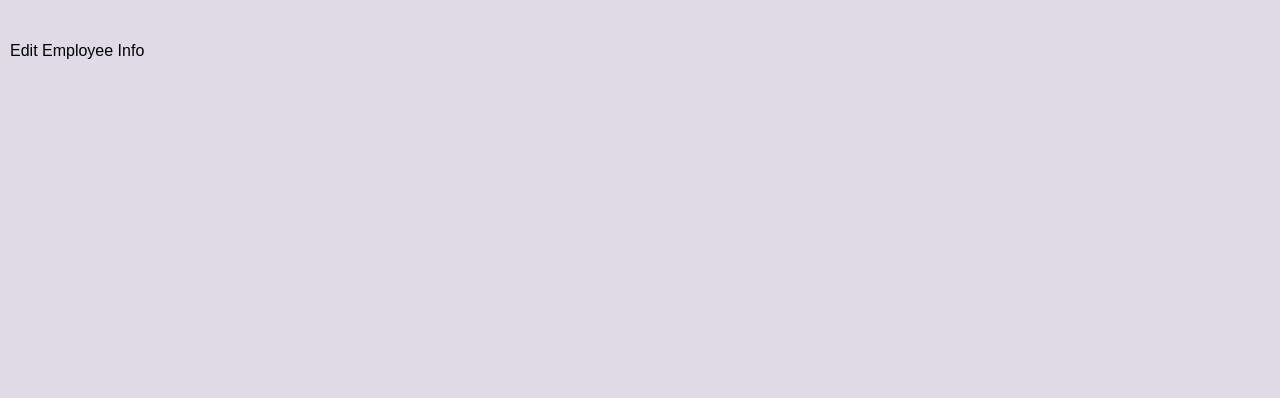
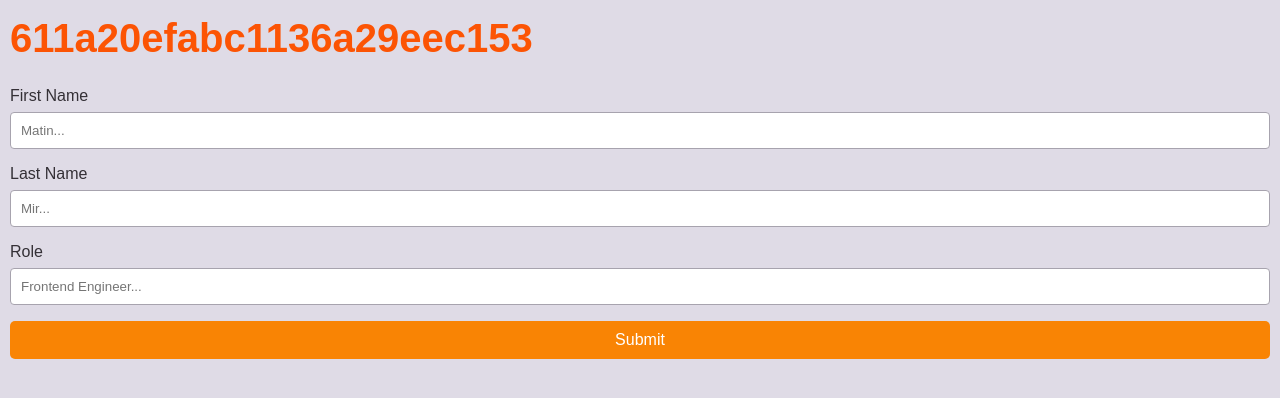
Before and after one commit to Matin297/employees-recoder-app-client, a React (Create React App) app: page /611a20efabc1136a29eec153/edit in a window 1280 px wide. Shown: the top 398 px of the page. Built offline with nearby package versions, Linux system fonts and the light colour scheme; the HTML template or start-up script is replaced by a standard one.

Commit message:
Adds the edit employee page

```diff
--- a/src/pages/edit-employee/edit-employee.jsx
+++ b/src/pages/edit-employee/edit-employee.jsx
@@ -1,6 +1,27 @@
-function EditEmployeePage() {
+import { useLayoutEffect } from 'react';
+import { usePageTitle } from 'contexts/page-title-context';
+
+import Grid from 'components/Grid';
+import Input from 'components/Input';
+import Button from 'components/Button';
+
+function EditEmployeePage({ match }) {
+    const { setTitle } = usePageTitle();
+
+    // TODO -> Send a request in order to update the employee info
+
+    useLayoutEffect(() => {
+        setTitle(match.params.id);
+    }, [setTitle, match])
+
     return (
-        <div> Edit Employee Info </div>
+        <Grid container direction="column" as="form" gap={1}>
+            <Input label="First Name" id="first_name" placeholder="Matin..." color="primary" />
+            <Input label="Last Name" id="last_name" placeholder="Mir..." color="primary" />
+            <Input label="Role" id="role" placeholder="Frontend Engineer..." color="primary" />
+
+            <Button variant="filled" color="primary"> Submit </Button>
+        </Grid>
     )
 }
 
```
